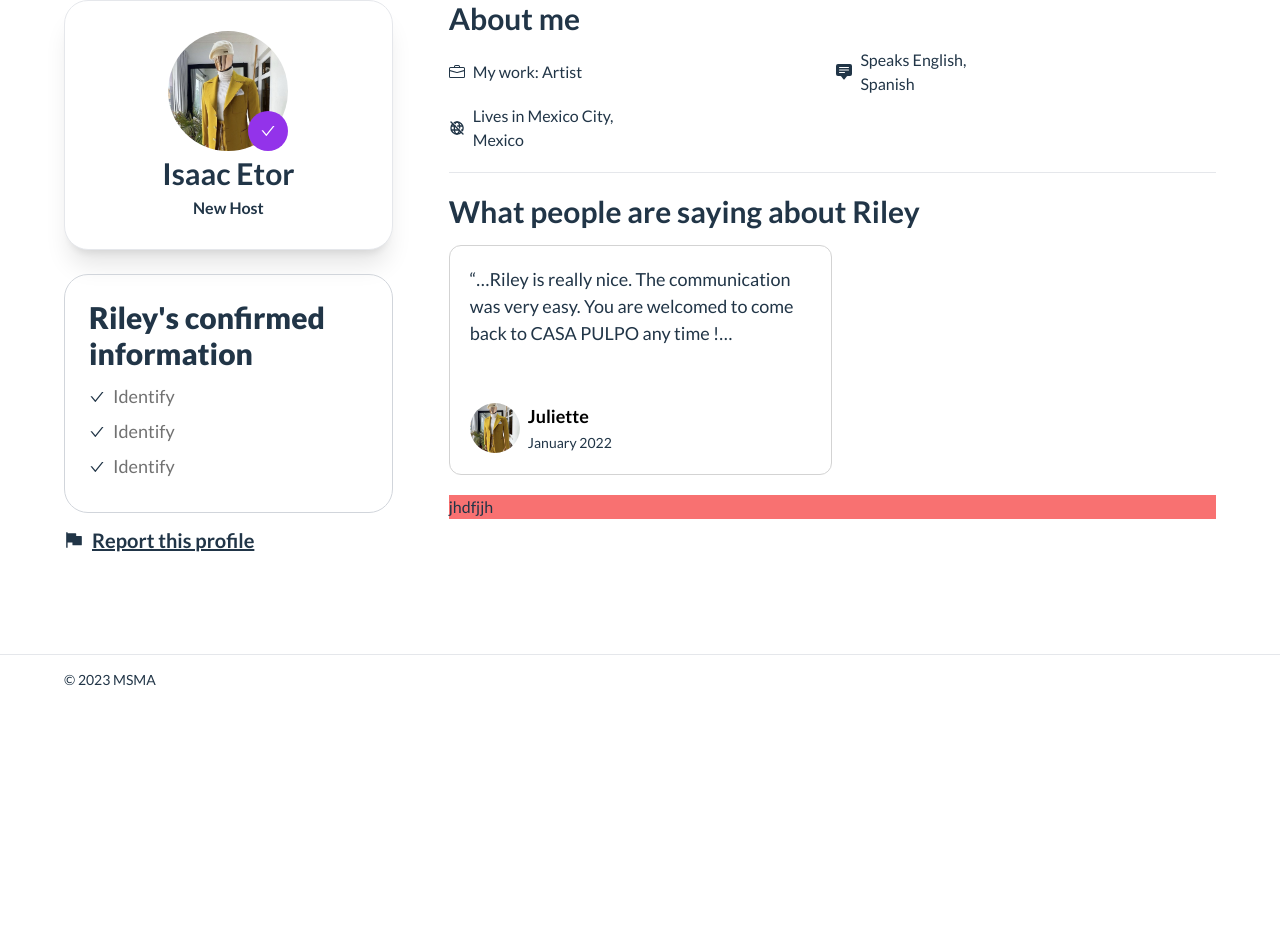
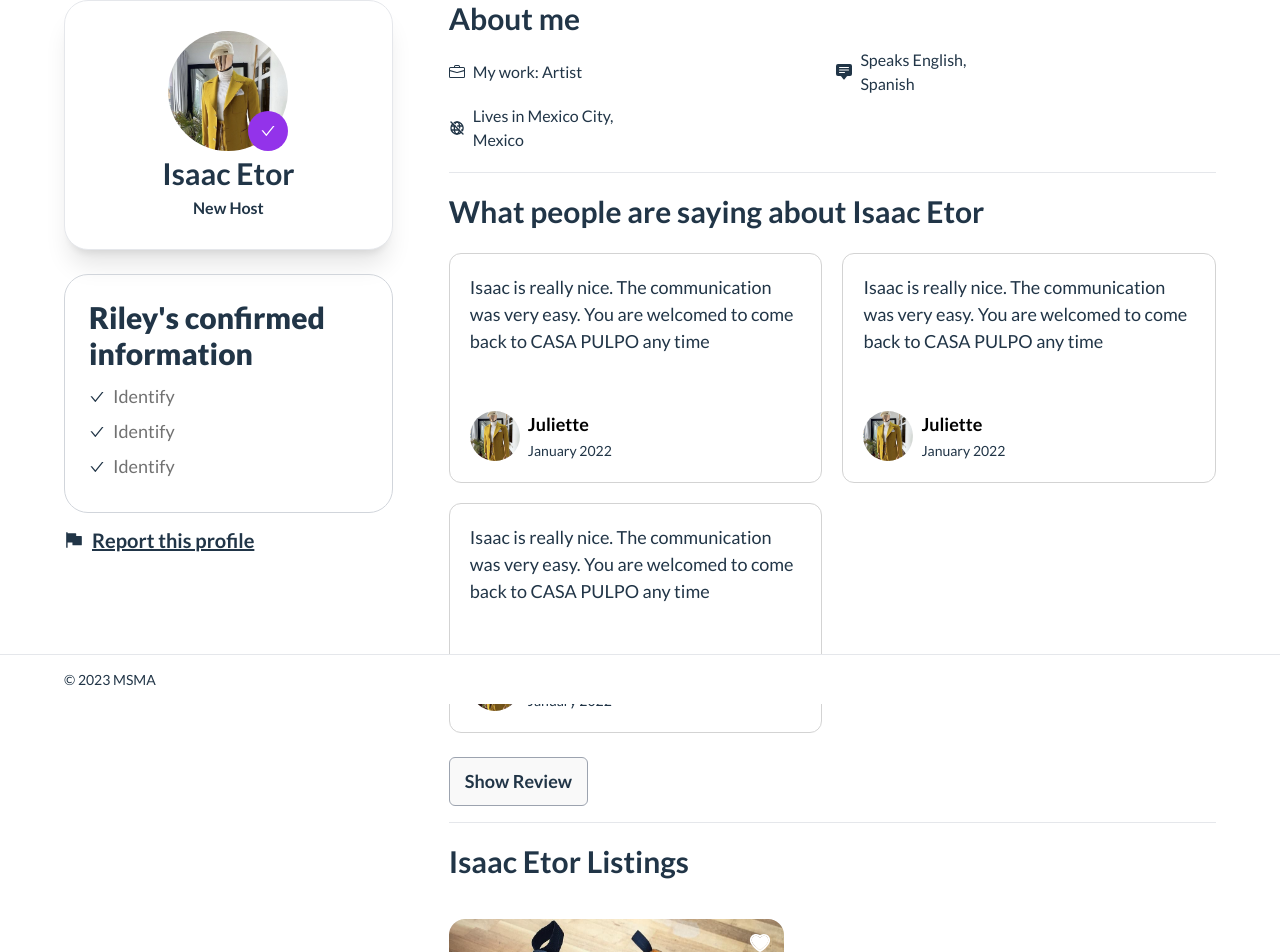
Before and after one commit to isaacetor/MS_MA, a React (Vite) app: page /user in a window 1280 px wide. Shown: the part 96-1048 px from the top of the page. Built offline with nearby package versions, Linux system fonts and the light colour scheme.

Commit message:
working on profile page

```diff
--- a/src/components/blocks/profile/UserPostBlock.tsx
+++ b/src/components/blocks/profile/UserPostBlock.tsx
@@ -1,7 +1,17 @@
+import { ProductProps } from "../..";
+import GlobalButton from "../../props/GlobalButton";
 import AboutUser from "./AboutUser";
 import UserReviews from "./UserReviews";
+import img1 from "../../../assets/jpg/Menstylica.jpeg";
+
+import img2 from "../../../assets/jpg/suit.jpeg";
+import img3 from "../../../assets/jpg/SHOES.jpeg";
+import img4 from "../../../assets/jpg/INSTASHOP.jpeg";
+import profile from "../../../assets/jpg/profile.jpeg";
 
 const UserPostBlock = () => {
+  const dummyImage = [img1, img3, img4, img2];
+
   return (
     <div className="w-[70%] h-full  flex flex-col gap-5 max-lg:w-full ">
       {/* about user section */}
@@ -9,11 +19,36 @@ const UserPostBlock = () => {
       <hr />
       <div className=" flex flex-col gap-4">
         <h1 className="text-3xl font-bold max-md:text-2xl">
-          What people are saying about Riley
+          What people are saying about Isaac Etor
         </h1>
-        <UserReviews />
+        {/* user reviews */}
+        <div className="w-full grid grid-cols-2 gap-5 max-md:grid-cols-1 py-2">
+          <UserReviews />
+          <UserReviews />
+          <UserReviews />
+        </div>
+
+        {/* show more reviews button */}
+        <GlobalButton text="Show Review" />
+        <hr />
       </div>
-      <div className="bg-red-400">jhdfjjh</div>
+
+      {/* user posts */}
+      <div className=" flex flex-col gap-4">
+        <h1 className="text-3xl font-bold max-md:text-2xl capitalize">
+          Isaac Etor listings
+        </h1>
+        {/* user posts */}
+        <ProductProps
+          cover={dummyImage}
+          authorCover={profile}
+          authorName="Eloy"
+          place="Sao Paulo, Brazil"
+          rating={4.84}
+          amount={33}
+          date="Jul 29 - Aug 3"
+        />
+      </div>
     </div>
   );
 };
--- a/src/components/blocks/profile/UserReviews.tsx
+++ b/src/components/blocks/profile/UserReviews.tsx
@@ -3,10 +3,10 @@ import pic from "../../../assets/jpg/suit.jpeg";
 const UserReviews = () => {
   return (
     <div>
-      <div className="w-[full] md:w-[50%] h-[fit-content] border-[1px] border-[lightgrey] rounded-xl p-[20px] flex flex-col gap-14">
+      <div className="w-[full]  h-[fit-content] border-[1px] border-[lightgrey] rounded-xl p-[20px] flex flex-col gap-14">
         <div className="text-[14px] md:text-[18px]">
-          “…Riley is really nice. The communication was very easy. You are
-          welcomed to come back to CASA PULPO any time !…
+          Isaac is really nice. The communication was very easy. You are
+          welcomed to come back to CASA PULPO any time
         </div>
         <div className="flex gap-2">
           <div className=" w-[50px] h-[50px] object-cover">
--- /dev/null
+++ b/src/components/props/GlobalButton.tsx
@@ -0,0 +1,16 @@
+import { buttonData } from "../../types";
+import { FC } from "react";
+
+const GlobalButton: FC<buttonData> = ({ text }) => {
+  return (
+    <div>
+      <div>
+        <button className="py-[10px] px-[15px] border-[1px] border-gray-400  rounded-md font-bold text-[18px] hover:bg-gray-100 transition-all ease-in-out duration-200 max-md:text-sm">
+          {text}
+        </button>
+      </div>
+    </div>
+  );
+};
+
+export default GlobalButton;
--- a/src/types/index.ts
+++ b/src/types/index.ts
@@ -45,3 +45,7 @@ export type iEntire = {
   beds: number;
   baths: number;
 };
+
+export type buttonData = {
+  text: string;
+};
```
